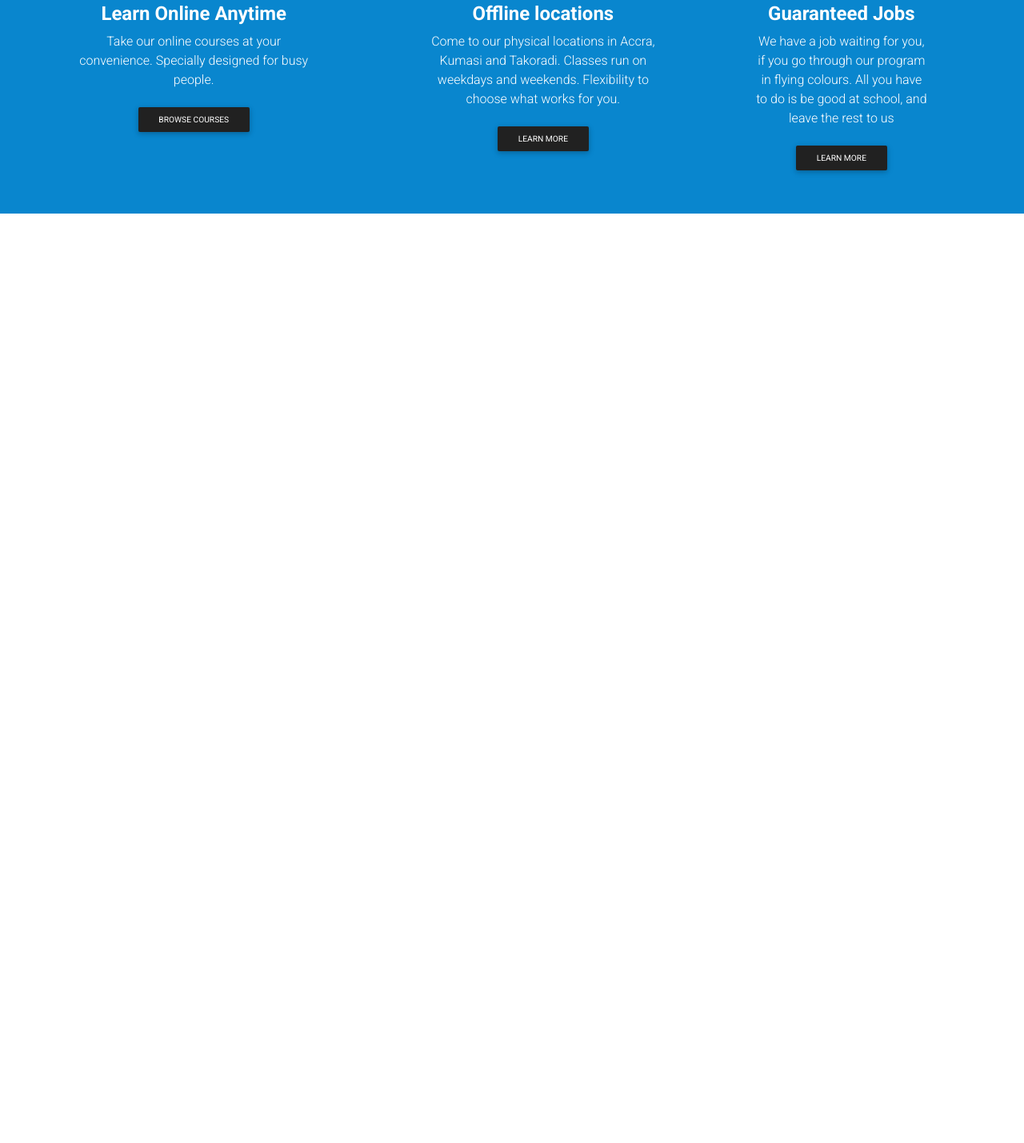
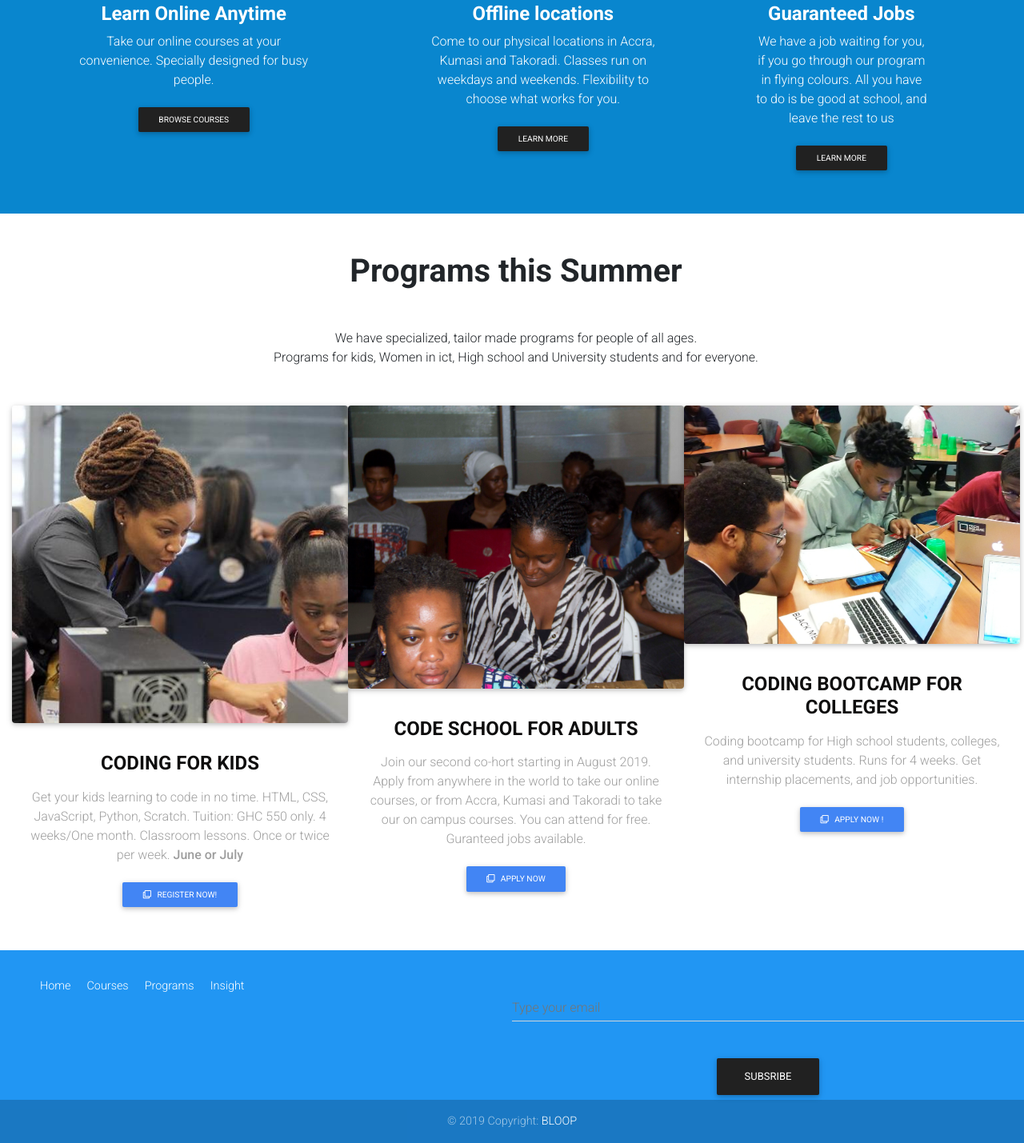
Before and after one commit to buzzedison/codewit, a Gatsby site: page / in a window 1280 px wide. Shown: the part 901-2330 px from the top of the page at 80% size. Before the commit the page ends 1168 px from the top, so only its background shows below. Built offline with nearby package versions, Linux system fonts and the light colour scheme; Gatsby itself is replaced by a stand-in of ours.

Commit message:
home page 70 percent complete

```diff
--- /dev/null
+++ b/src/components/footer.js
@@ -0,0 +1,62 @@
+import React from "react"
+import {
+  MDBCol,
+  MDBContainer,
+  MDBRow,
+  MDBFooter,
+  MDBInput,
+  MDBBtn,
+} from "mdbreact"
+
+const Footer = () => {
+  return (
+    <MDBFooter color="blue" className="font-small pt-4 mt-4">
+      <MDBContainer fluid className="text-center text-md-left">
+        <MDBRow>
+          <MDBCol md="6">
+            <ul className="footerList">
+              <li className="list-unstyled">
+                <a href="/">Home</a>
+              </li>
+              <li className="list-unstyled">
+                <a href="#!">Courses</a>
+              </li>
+              <li className="list-unstyled">
+                <a href="#!">Programs</a>
+              </li>
+              <li className="list-unstyled">
+                <a href="#!">Insight</a>
+              </li>
+            </ul>
+          </MDBCol>
+
+          <MDBCol md="6" dark-text>
+            <form>
+              <div style={{ color: "white" }}>
+                <MDBInput
+                  className="footform"
+                  label="Type your email"
+                  group
+                  type="email"
+                  validate
+                  error="wrong"
+                  success="right"
+                  style={{ color: "white" }}
+                />
+                <MDBBtn color="dark">Subsribe</MDBBtn>
+              </div>
+            </form>
+          </MDBCol>
+        </MDBRow>
+      </MDBContainer>
+      <div className="footer-copyright text-center py-3">
+        <MDBContainer>
+          &copy; {new Date().getFullYear()} Copyright:{" "}
+          <a href="https://www.bloopglobal.com"> BLOOP</a>
+        </MDBContainer>
+      </div>
+    </MDBFooter>
+  )
+}
+
+export default Footer
--- a/src/components/header.js
+++ b/src/components/header.js
@@ -76,7 +76,11 @@ class Header extends React.Component {
                   Insight
                 </NavLink>
               </NavItem>
-
+              <NavItem>
+                <NavLink href="/" id="link">
+                  Programs
+                </NavLink>
+              </NavItem>
               <NavItem>
                 <NavLink href="/" id="link">
                   Clubs
--- a/src/components/layout.css
+++ b/src/components/layout.css
@@ -42,3 +42,20 @@ body {
   padding-left: 40px;
   padding-right: 40px;
 }
+
+.footerList {
+  display: flex;
+}
+
+.list-unstyled {
+  padding: 10px;
+  text-align: center;
+}
+
+.summerImage {
+  width: 530px;
+}
+
+.footform {
+  color: white;
+}
--- a/src/components/layout.js
+++ b/src/components/layout.js
@@ -11,6 +11,7 @@ import { StaticQuery, graphql } from "gatsby"
 
 import Header from "./header"
 import "./layout.css"
+import Footer from "../components/footer"
 
 const Layout = ({ children }) => (
   <StaticQuery
@@ -28,6 +29,7 @@ const Layout = ({ children }) => (
         <div>
           <Header />
           <main>{children}</main>
+          <Footer />
         </div>
       </>
     )}
--- /dev/null
+++ b/src/components/summer.js
@@ -0,0 +1,98 @@
+import React from "react"
+import {
+  MDBRow,
+  MDBCol,
+  MDBCardBody,
+  MDBIcon,
+  MDBBtn,
+  MDBView,
+  MDBMask,
+} from "mdbreact"
+import KIDS from "../images/kids.jpg"
+import CODING from "../images/coding.jpg"
+import COLLEGE from "../images/college.jpg"
+const Summer = () => {
+  return (
+    <section
+      className="text-center my-5"
+      style={{ paddingRight: "20px", paddingLeft: "30px" }}
+    >
+      <h2 className="h1-responsive font-weight-bold my-5">
+        Programs this Summer
+      </h2>
+      <p className="dark-text w-responsive mx-auto mb-5">
+        We have specialized, tailor made programs for people of all ages.
+        <p>
+          Programs for kids, Women in ict, High school and University students
+          and for everyone.
+        </p>
+      </p>
+
+      <MDBRow className="text-center">
+        <MDBCol lg="4" md="12" className="mb-lg-0 mb-4">
+          <MDBView className="overlay rounded z-depth-1" waves>
+            <img src={KIDS} alt="" className="summerImage" />
+            <a href="#!">
+              <MDBMask overlay="white-slight" />
+            </a>
+          </MDBView>
+          <MDBCardBody className="pb-0">
+            <h4 className="font-weight-bold my-3">CODING FOR KIDS</h4>
+            <p className="grey-text">
+              Get your kids learning to code in no time. HTML, CSS, JavaScript,
+              Python, Scratch. Tuition: GHC 550 only. 4 weeks/One month.
+              Classroom lessons. Once or twice per week.{" "}
+              <strong> June or July</strong>
+            </p>
+            <MDBBtn color="primary" size="sm">
+              <MDBIcon far icon="clone" className="left" /> REGISTER NOW!
+            </MDBBtn>
+          </MDBCardBody>
+        </MDBCol>
+        <MDBCol lg="4" md="12" className="mb-lg-0 mb-4">
+          <MDBView className="overlay rounded z-depth-1" waves>
+            <img src={CODING} alt="" className="summerImage" />
+            <a href="#!">
+              <MDBMask overlay="white-slight" />
+            </a>
+          </MDBView>
+          <MDBCardBody className="pb-0">
+            <h4 className="font-weight-bold my-3">CODE SCHOOL FOR ADULTS</h4>
+            <p className="grey-text">
+              Join our second co-hort starting in August 2019. Apply from
+              anywhere in the world to take our online courses, or from Accra,
+              Kumasi and Takoradi to take our on campus courses. You can attend
+              for free. Guranteed jobs available.
+            </p>
+            <MDBBtn color="primary" size="sm">
+              <MDBIcon far icon="clone" className="left" /> APPLY NOW
+            </MDBBtn>
+          </MDBCardBody>
+        </MDBCol>
+        <MDBCol lg="4" md="12" className="mb-lg-0 mb-4">
+          <MDBView className="overlay rounded z-depth-1" waves>
+            <img src={COLLEGE} alt="" className="summerImage" />
+            <a href="#!">
+              <MDBMask overlay="white-slight" />
+            </a>
+          </MDBView>
+          <MDBCardBody className="pb-0">
+            <h4 className="font-weight-bold my-3">
+              CODING BOOTCAMP FOR COLLEGES
+            </h4>
+            <p className="grey-text">
+              Coding bootcamp for High school students, colleges, and university
+              students. Runs for 4 weeks. Get internship placements, and job
+              opportunities.
+            </p>
+            <MDBBtn color="primary" size="sm">
+              <MDBIcon far icon="clone" className="left" /> APPLY NOW !
+            </MDBBtn>
+          </MDBCardBody>
+        </MDBCol>
+      </MDBRow>
+    </section>
+  )
+}
+
+export default Summer
--- a/src/pages/index.js
+++ b/src/pages/index.js
@@ -6,7 +6,7 @@ import "mdbreact/dist/css/mdb.css"
 import Layout from "../components/layout"
 import Intro from "../components/intro"
 import Features from "../components/features"
-
+import Summer from "../components/summer"
 import SEO from "../components/seo"
 
 const IndexPage = () => (
@@ -16,6 +16,7 @@ const IndexPage = () => (
     <div>
       <Intro />
       <Features />
+      <Summer />
     </div>
   </Layout>
 )
```
Also changed, not shown: src/images/coding.jpg (renamed from src/images/26.jpg), src/images/college.jpg (added), src/images/gatsby-astronaut.png (deleted), src/images/gatsby-icon.png, src/images/kids.jpg (added), src/images/kids2.jpg (added), src/images/kids3.jpg (added).
